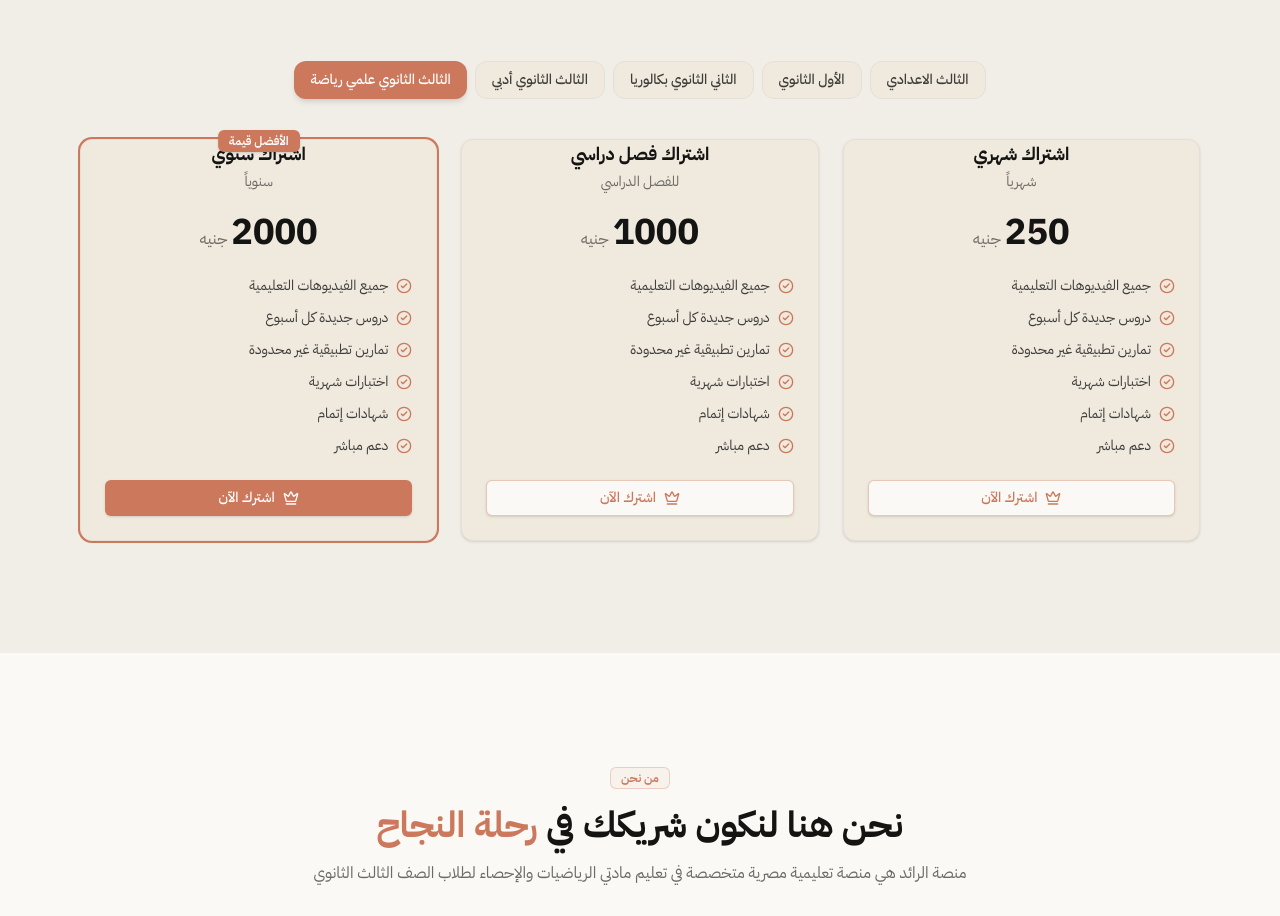
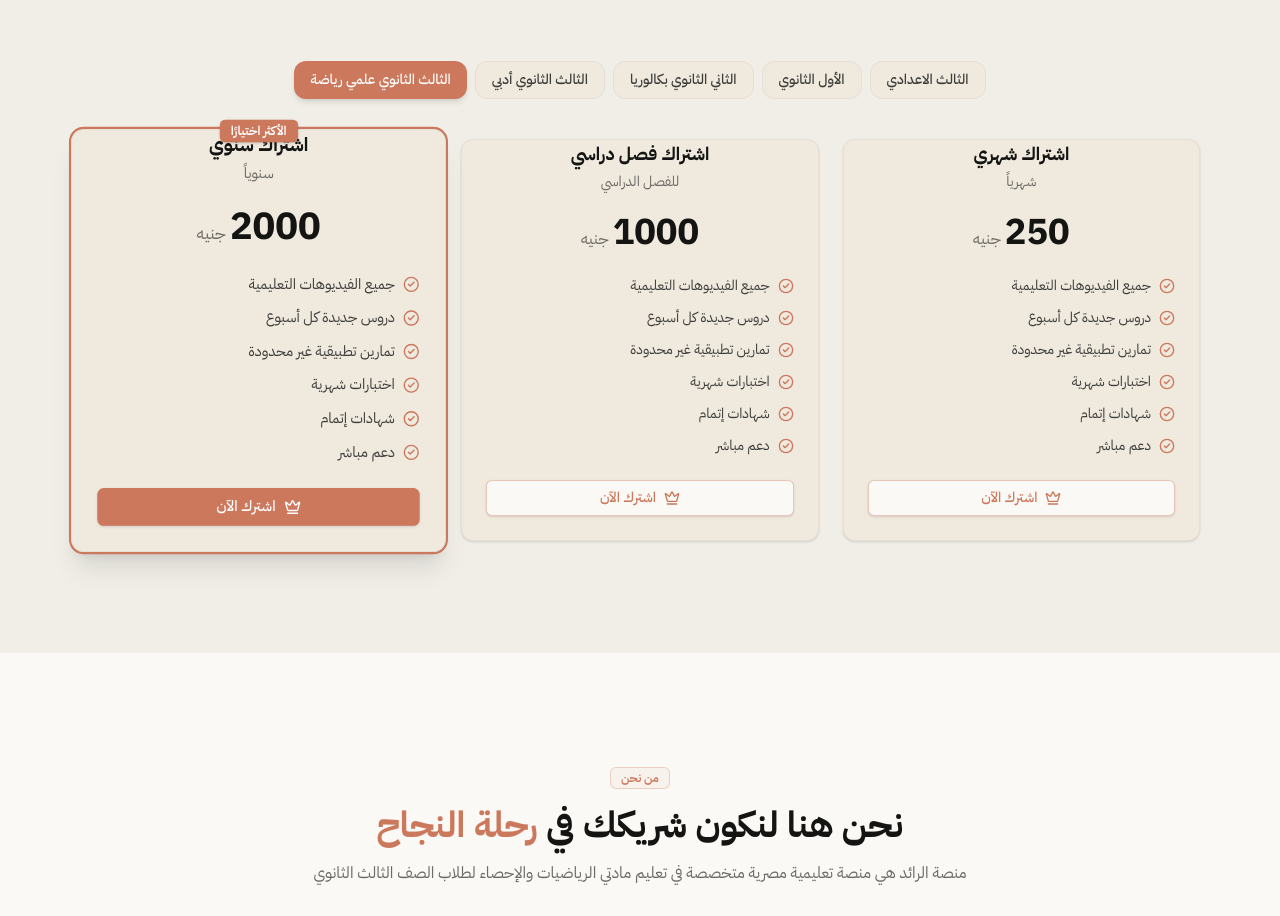
Before and after one commit to abdomia/foo, a Next.js app: page / in a window 1280 px wide. Shown: the part 3906-4822 px from the top of the page. Built offline with nearby package versions, Linux system fonts and the light colour scheme; no server answers; the database is empty.

Commit message:
Mark yearly plan as the most popular choice in pricing section

```diff
--- a/app/landing/page.tsx
+++ b/app/landing/page.tsx
@@ -669,12 +669,12 @@ export default function LandingPage() {
                     key={plan.id}
                     className={cn(
                       'relative bg-surface-card border-border card-hover',
-                      featured && 'ring-2 ring-primary'
+                      featured && 'ring-2 ring-primary shadow-xl lg:scale-105'
                     )}
                   >
                     {featured && (
                       <div className="absolute -top-3 left-1/2 -translate-x-1/2 z-10">
-                        <Badge variant="default" className="whitespace-nowrap">الأفضل قيمة</Badge>
+                        <Badge variant="default" className="whitespace-nowrap">الأكثر اختيارًا</Badge>
                       </div>
                     )}
                     <CardContent className="p-6 text-center">
```
